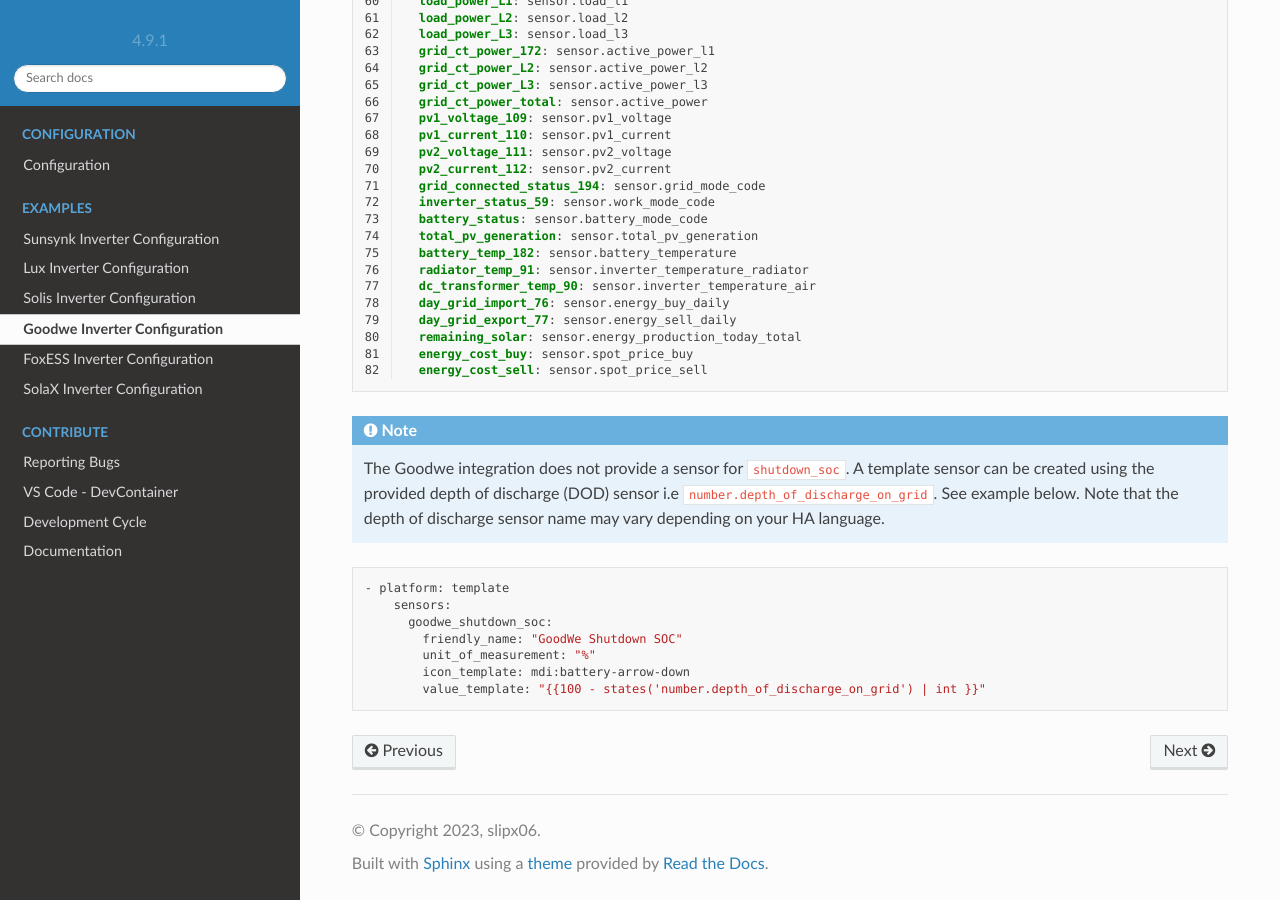
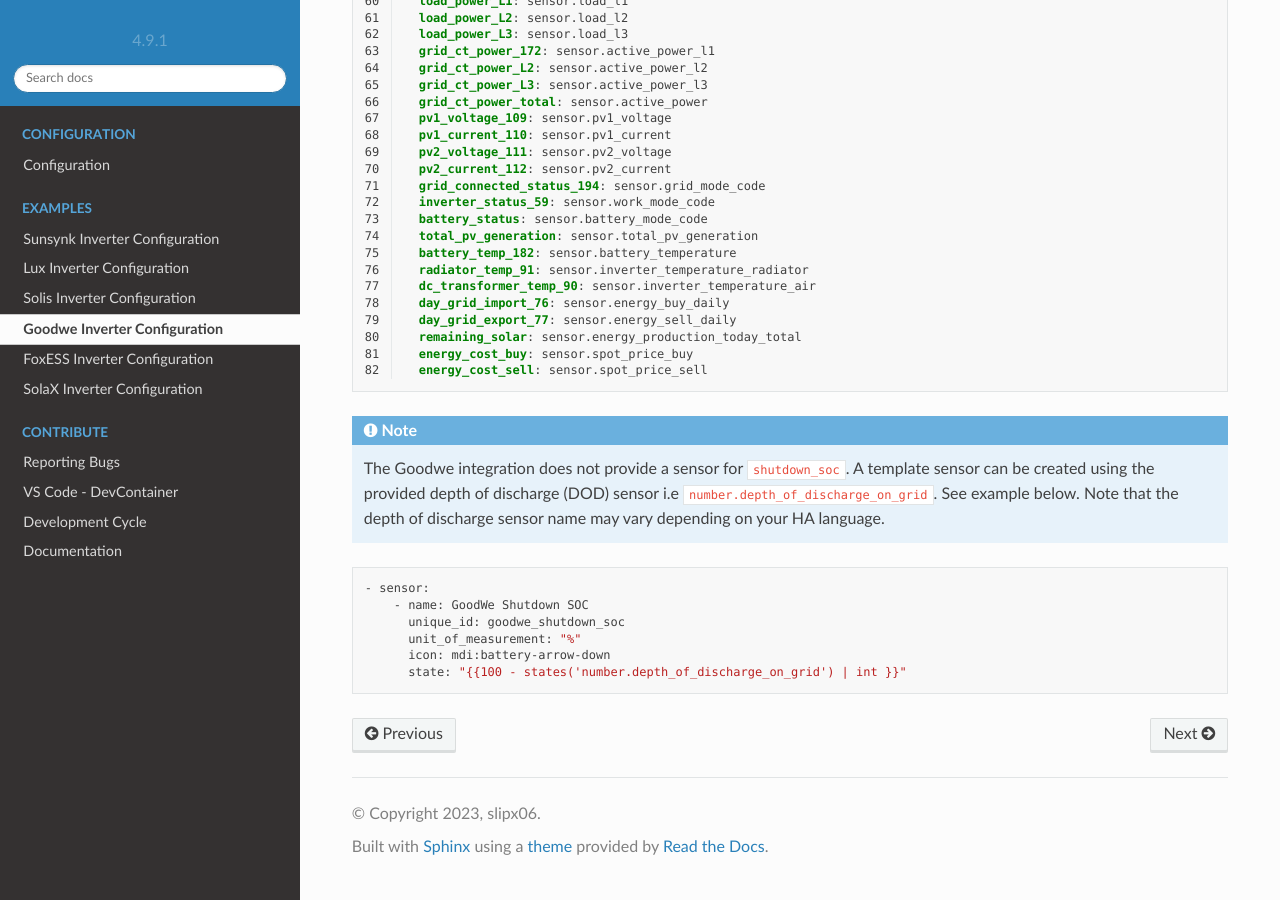
Before and after one commit to slipx06/sunsynk-power-flow-card, a Sphinx documentation site: the page built from docs/examples/goodwe.rst, in a window 1280 px wide and 900 px high, scrolled down 1227 px. Built offline with Sphinx 7.4.7 and the Read the Docs theme 2.0.0, drawn with Linux system fonts in a browser that asks for light colours.

Commit message:
docs: update goodwe example sensor closes #201

```diff
--- a/docs/examples/goodwe.rst
+++ b/docs/examples/goodwe.rst
@@ -100,10 +100,9 @@
 
 .. code-block:: bash
 
-      - platform: template
-          sensors:
-            goodwe_shutdown_soc:
-              friendly_name: "GoodWe Shutdown SOC"
-              unit_of_measurement: "%"
-              icon_template: mdi:battery-arrow-down
-              value_template: "{{100 - states('number.depth_of_discharge_on_grid') | int }}"
+      - sensor:
+          - name: GoodWe Shutdown SOC
+            unique_id: goodwe_shutdown_soc
+            unit_of_measurement: "%"
+            icon: mdi:battery-arrow-down
+            state: "{{100 - states('number.depth_of_discharge_on_grid') | int }}"
```
